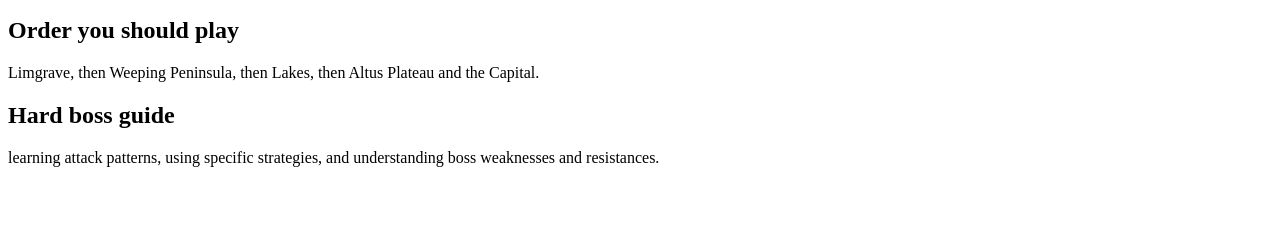
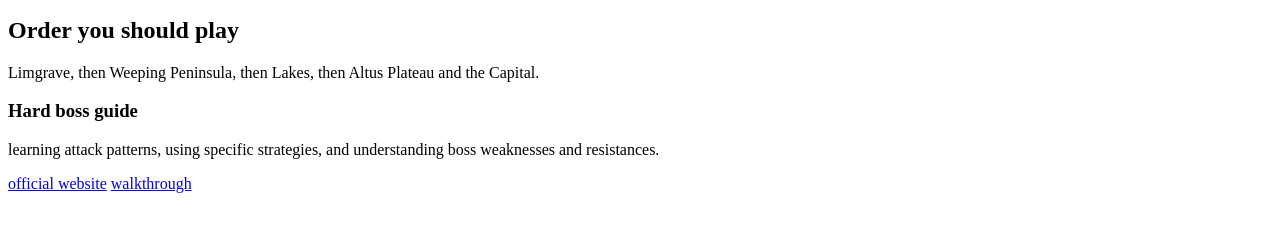
Before and after one commit to dchang902/dchang902.github.io, a plain HTML site: page Index.html in a window 1280 px wide. Shown: the part 119-350 px from the top of the page. Drawn offline with Linux system fonts and the light colour scheme.

Commit message:
Update Index.html

```diff
--- a/Index.html
+++ b/Index.html
@@ -11,8 +11,9 @@
     <p>Explore, be thorough and do any dungeons you find. Keep track of what NPCs you talk to and what they want you to do. Pick up anything you find. Level up weapons when you can. Don't skimp on vigor, it'll make your playthrough a lot easier.</p>
                 <h2>Order you should play</h2>
     <p>Limgrave, then Weeping Peninsula, then Lakes, then Altus Plateau and the Capital.</p>
-                <h2>Hard boss guide</h2>
+                <h3>Hard boss guide</h3>
     <p>learning attack patterns, using specific strategies, and understanding boss weaknesses and resistances.</p>
-
+    <a href="https://eldenring.wiki.fextralife.com/Elden+Ring+Wiki">official website</a>
+    <a href="https://www.ign.com/wikis/elden-ring/Walkthrough">walkthrough</a>
 	</body>
 </html>
```
